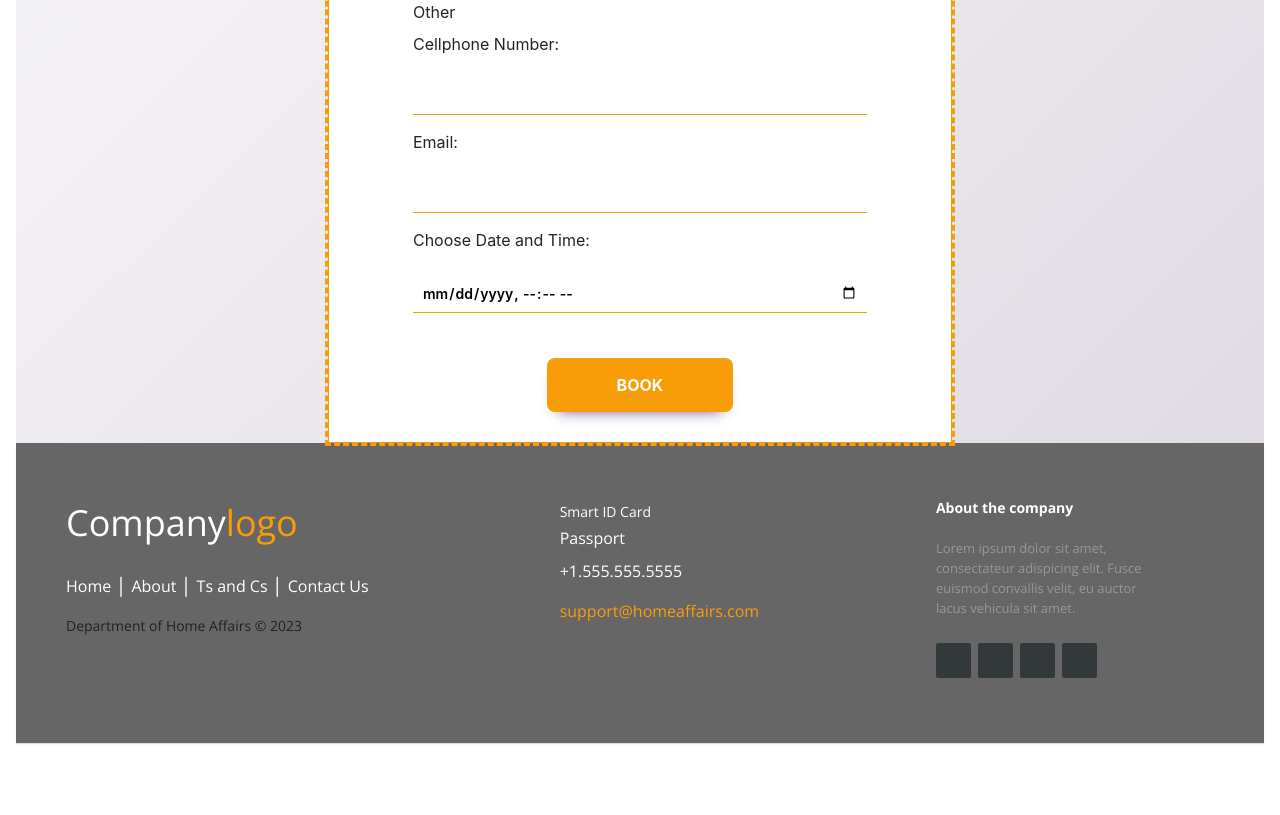
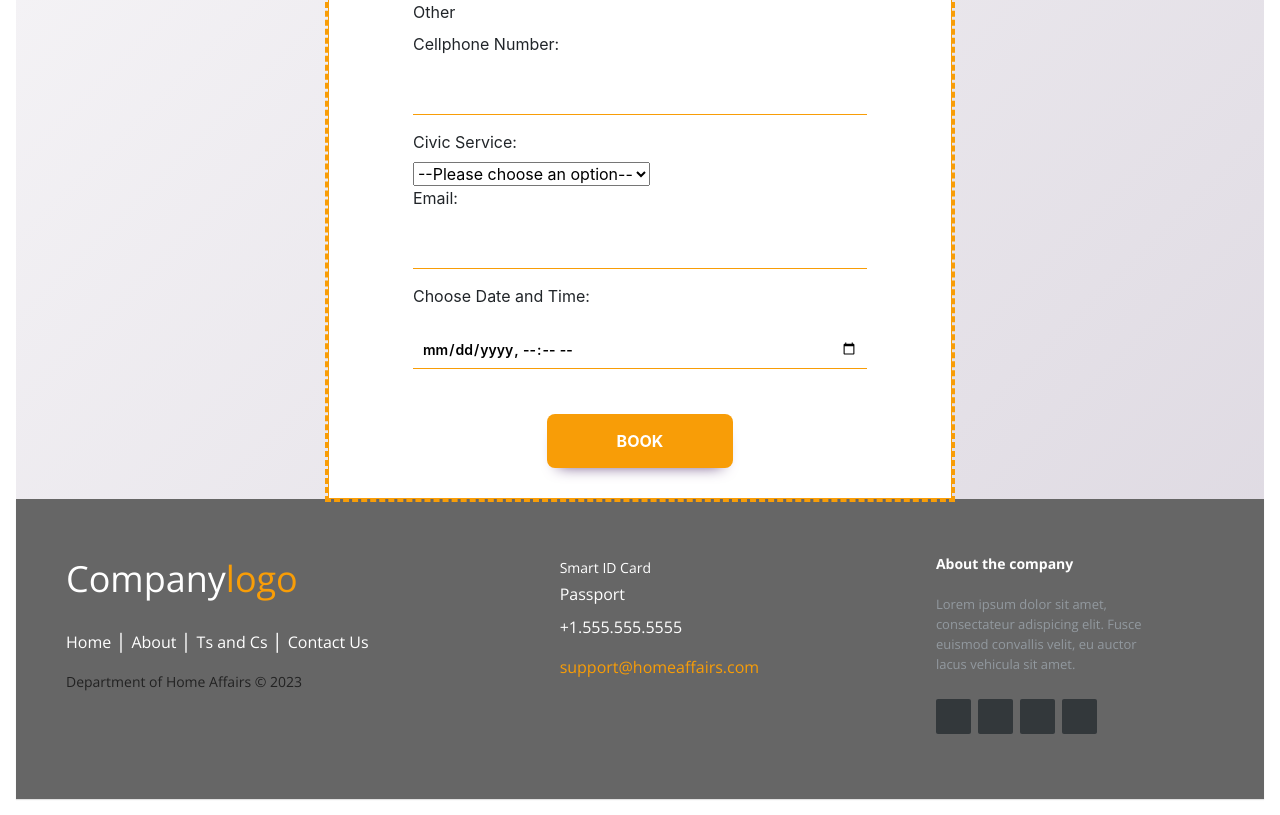
Before and after one commit to ReitumetseMoloto/RR_Pesonal_Project_FE, a SvelteKit app in the folder myapp/: page /booking in a window 1280 px wide. Shown: the part 1000-1815 px from the top of the page. Before the commit the page ends 1759 px from the top, so only its background shows below. Built offline with nearby package versions, Linux system fonts and the light colour scheme.

Commit message:
Added civic services

```diff
--- a/myapp/src/routes/booking/+page.svelte
+++ b/myapp/src/routes/booking/+page.svelte
@@ -8,6 +8,7 @@
         gender: '',
         cellphone_Number: '',
         email: '',
+        civic_Service: '',
         dateTime: ''
     }
 
@@ -31,6 +32,8 @@
                 cellphone_Number: postData.cellphone_Number,
 
                 email: postData.email,
+
+                civic_Service: postData.civic_Service,
 
                 dateTime: postData.dateTime
             })
@@ -65,6 +68,12 @@
                 <label for="javascript">Other</label><br>
                 <label for="cellphoneNumber">Cellphone Number:</label>
                 <input type="text" name="cellphoneNumber" bind:value={postData.cellphone_Number}>
+                <label for="civicService">Civic Service:</label><br/>
+                <select name="civicService" id="civicService" bind:value={postData.civic_Service}>
+                <option value="">--Please choose an option--</option>
+                <option value="IDSmartCard">ID</option>
+                <option value="Passport">Passport</option>
+                </select><br/>
                 <label for="Email">Email:</label>
                 <input type="text" name="email" bind:value={postData.email}>
                 <label for="DateTime">Choose Date and Time:</label>
```
Lines whose indentation alone changed are shown as unchanged.
